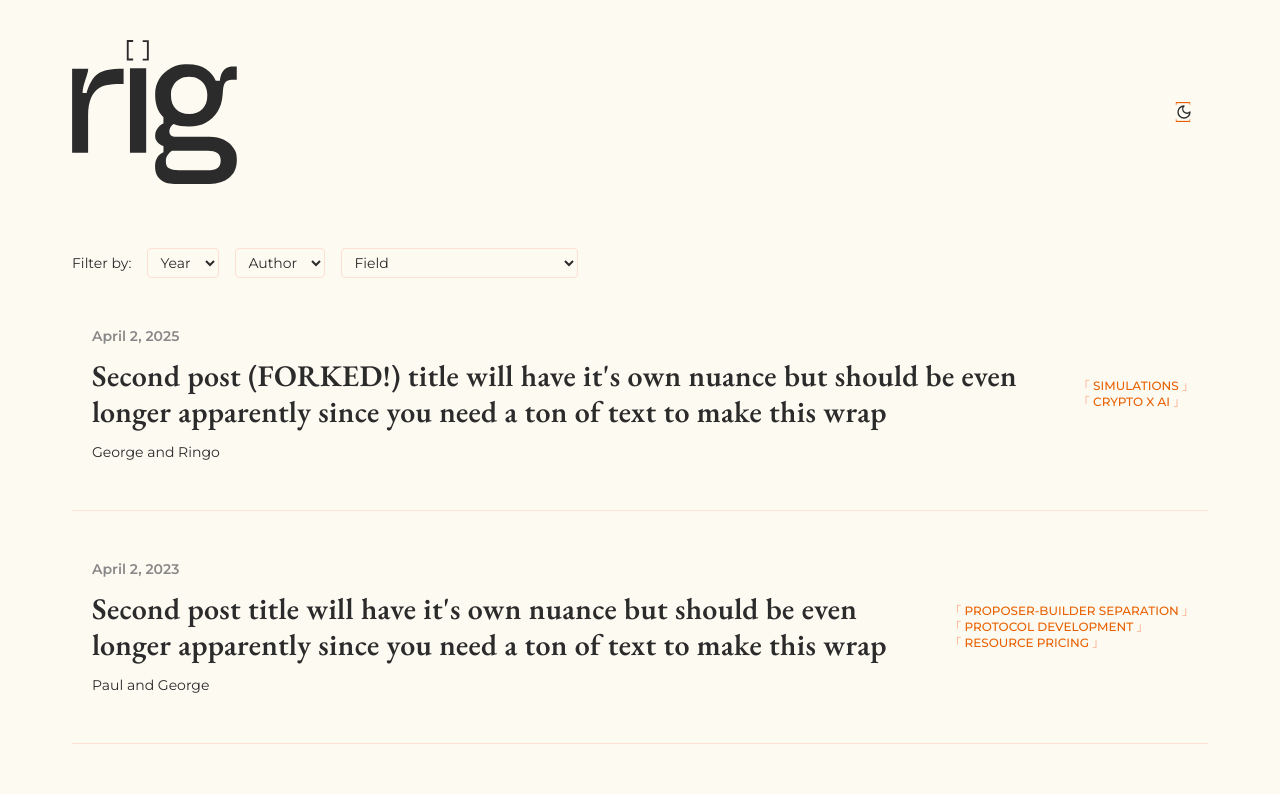
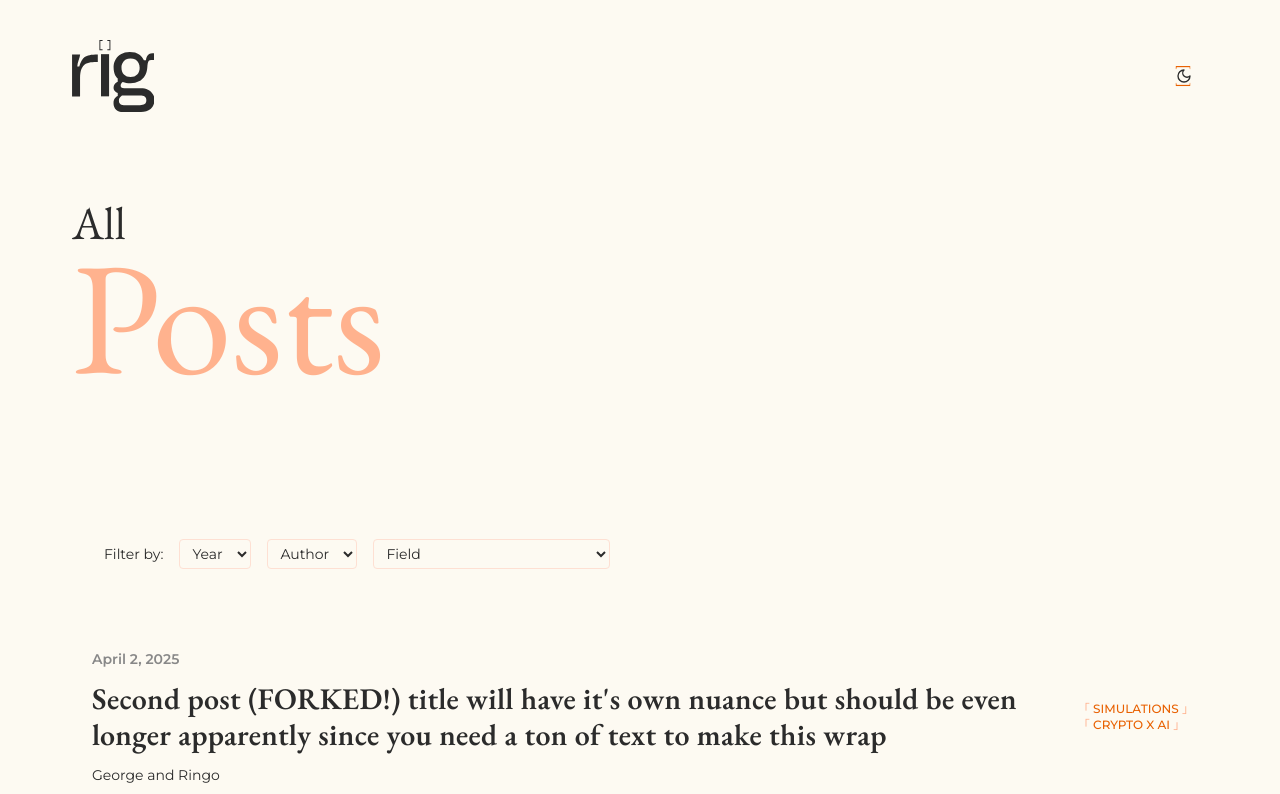
Before and after one commit to ethereum/rig-website, a Next.js app: page /posts in a window 1280 px wide. Shown: the top 794 px of the page. Built offline with nearby package versions, Linux system fonts and the light colour scheme.

Commit message:
chore: adjust heading

```diff
--- a/app/globals.css
+++ b/app/globals.css
@@ -14,6 +14,7 @@
   /* CONFIRM we want to customize these font size values */
   --text-4xl: 2.25rem; /* default 2.125rem */
   --text-5xl: 2.875rem; /* default 3rem */
+  --text-10xl: 10rem;
 
   --color-sidebar-ring: var(--sidebar-ring);
   --color-sidebar-border: var(--sidebar-border);
--- a/app/layout.tsx
+++ b/app/layout.tsx
@@ -47,7 +47,7 @@ export default function RootLayout({
         <header className="mx-auto flex w-full justify-between">
           <Link href="/">
             <Logo
-              className="text-foreground text-[9rem]"
+              className="text-foreground text-7xl"
               alt="Robust Incentives Group RIG logo"
             />
           </Link>
--- a/app/posts/_components.tsx
+++ b/app/posts/_components.tsx
@@ -3,8 +3,11 @@
 // TODO: Add pagination
 
 import { useState } from "react"
+
 import PostPreviewRow from "@/components/PostPreviewRow"
-import { PostSummary } from "@/lib/types"
+import HeroHeading from "@/components/HeroHeading"
+
+import type { PostSummary } from "@/lib/types"
 
 type FilterOptions = {
   years: number[]
@@ -48,7 +51,8 @@ export function PostsPage({ allPosts, options }: PostsPageProps) {
 
   return (
     <>
-      <div className="mt-16 flex items-center space-x-4 font-sans text-sm">
+      <HeroHeading>Posts</HeroHeading>
+      <div className="flex items-center space-x-4 p-8 font-sans text-sm">
         <span>Filter by:</span>
         <select
           id="filter-date"
```
